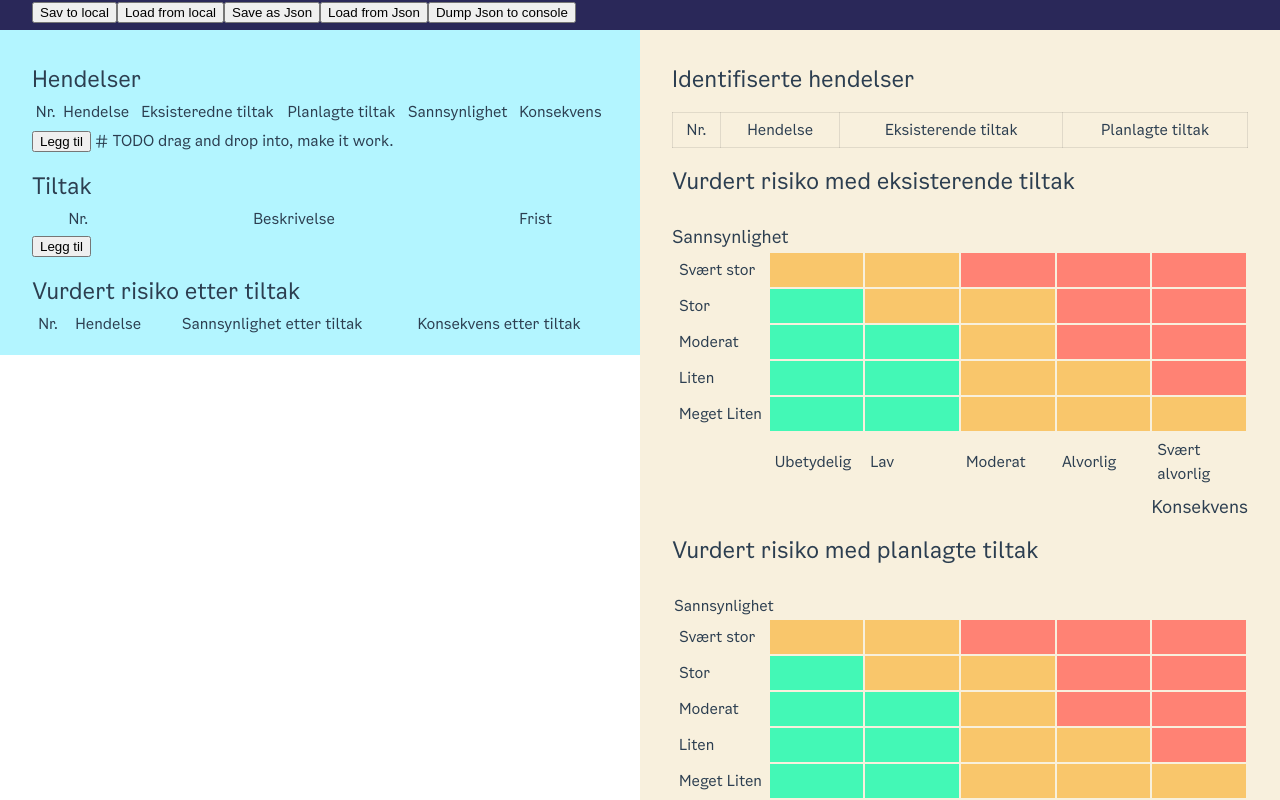
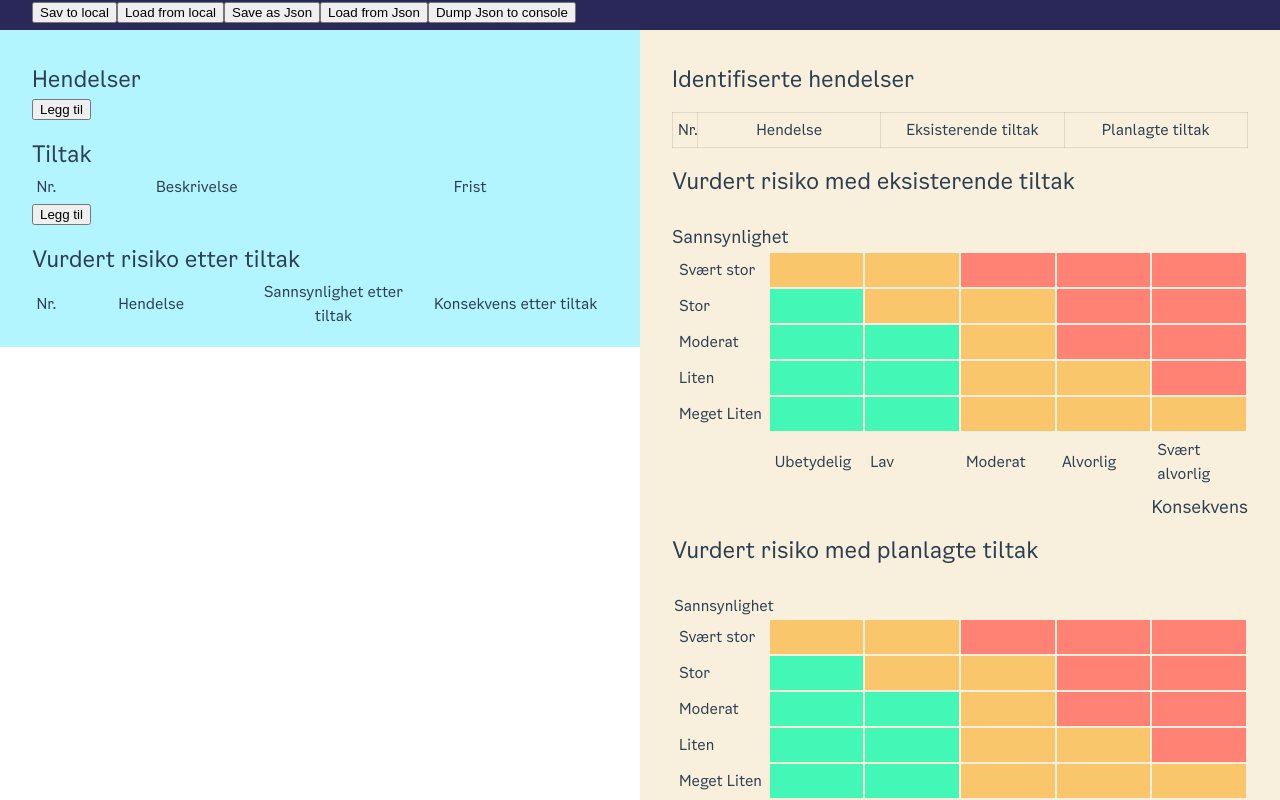
Before and after one commit to oslokommune/rosinator, a Vue app: page / in a window 1280 px wide. Shown: the top 800 px of the page. Built offline with nearby package versions, Linux system fonts and the light colour scheme.

Commit message:
Checkpoint

```diff
--- a/src/App.vue
+++ b/src/App.vue
@@ -79,37 +79,36 @@ export default {
   <div id="edit" class="edit">
   <h2>Hendelser</h2>
 
-  <table>
+    <table v-for="(hendelse, index) in hendelser">
       <tr>
-      <th>Nr.</th>
+        <th style="width: 25px">Nr.</th>
         <th>Hendelse</th>
         <th>Eksisteredne tiltak</th>
         <th>Planlagte tiltak</th>
-      <th>Sannsynlighet</th>
-      <th>Konsekvens</th>
       </tr>
-    <tr v-for="(hendelse, index) in hendelser">
+      <tr>
         <td>{{ index + 1 }}</td>
         <td><textarea class="medium-text" v-model="hendelse.hendelse"></textarea></td>
         <td><textarea class="medium-text" v-model="hendelse.situasjon"> </textarea></td>
         <td><textarea class="medium-text" v-model="hendelse.action"></textarea></td>
-      <td><MatrixTableEdit v-if="!hendelse.sannsynlighet && !hendelse.konsekvens" :hendelse="hendelse"></MatrixTableEdit></td>
-
-      <td><button @click="hendelser.splice(hendelser.indexOf(hendelse), 1)">X</button></td>
-
+        <td>
+          <button v-if="hendelse.sannsynlighet && hendelse.konsekvens" @click="hendelse.update = true;">Endre risiko</button>
+          <button @click="hendelser.splice(hendelser.indexOf(hendelse), 1)">X</button>
+        </td>
       </tr>
       <tr>
+        <td></td>
+        <td><MatrixTableEdit v-if="(!hendelse.sannsynlighet && !hendelse.konsekvens) || hendelse.update" :hendelse="hendelse" :index="index"></MatrixTableEdit>
+        </td>
+
       </tr>
     </table>
 
     <button @click="pushHendelse">Legg til</button>
 
-    # TODO drag and drop into, make it work.
-
-
     <h2>Tiltak</h2>
     <table>
-      <th>Nr.</th>
+      <th style="width: 25px;">Nr.</th>
       <th>Beskrivelse</th>
       <th>Frist</th>
       <tr v-for="(tiltak, index) in tiltak">
@@ -124,7 +123,7 @@ export default {
     <h2>Vurdert risiko etter tiltak</h2>
     <table>
       <tr>
-        <th>Nr.</th>
+        <th style="width: 25px;">Nr.</th>
         <th>Hendelse</th>
         <th>Sannsynlighet etter tiltak</th>
         <th>Konsekvens etter tiltak</th>
@@ -162,7 +161,7 @@ export default {
 <h2>Identifiserte hendelser</h2>
     <table class="data">
       <tr>
-        <th>Nr. </th>
+        <th style="width: 25px;">Nr. </th>
         <th>Hendelse</th>
         <th>Eksisterende tiltak</th>
         <th>Planlagte tiltak</th>
--- a/src/assets/main.css
+++ b/src/assets/main.css
@@ -39,14 +39,20 @@ ul.comma-list {
   content: "";
 }
 
-table.matrix  {
+table  {
   table-layout: fixed;
   width : 100%;
 }
+
 table.matrix td {
   overflow: hidden;
-  padding: 5px
+  padding: 5px;
 }
+
+table.matrix_add {
+  min-width: 700px;
+}
+
 td.yellow {
   /*background: var(--color-yellow);*/
   background-color: #f9c66b;
--- a/src/components/MatrixTableEdit.vue
+++ b/src/components/MatrixTableEdit.vue
@@ -1,16 +1,12 @@
 <template>
-  <h3>Sannsynlighet</h3>
-  <table class="matrix">
+  <table class="matrix_add">
     <tr>
       <td>Svært stor</td>
       <td class="yellow">
         <ul class="comma-list">
-          <template v-for="(hendelse, index) in hendelser">
             <li v-if="hendelse.sannsynlighet === '5' && hendelse.konsekvens === '1'">
-                {{ index + 1 }}
+              🎂
             </li>
-          </template>
-
           <button @click="pushHendelse('5','1')">  ADD   </button>
         </ul>
       </td>
@@ -276,22 +272,19 @@
       <td>Svært alvorlig</td>
     </tr>
   </table>
-  <h3 style="float:right">Konsekvens</h3>
 </template>
 <script>
 export default {
   name: 'MatrixTableEdit',
   props: {
     hendelse : {},
+    index : ''
   },
   methods: {
     pushHendelse(sannsynlighet, konsekvens) {
-      console.log("CLICKY!?!");
-      console.log(this.hendelse);
-      console.log(sannsynlighet);
-      console.log(konsekvens);
       this.hendelse.sannsynlighet = sannsynlighet;
       this.hendelse.konsekvens = konsekvens;
+      this.hendelse.update = false;
     },
   }
 }
--- a/src/components/MatrixTableEtter.vue
+++ b/src/components/MatrixTableEtter.vue
@@ -273,8 +273,6 @@ export default {
         // Select the table content
         range.selectNode(table);
 
-        // make a copy of table outside of dom
-
         // set td style border to 1px solid black
         var tds = table.getElementsByTagName('td');
         for (var i = 0; i < tds.length; i++) {
@@ -298,14 +296,11 @@ export default {
         // Execute the "copy" command
         document.execCommand('copy');
 
-        // copy without using deprecated execCommand
-        // https://stackoverflow.com/questions/49236100/alternative-for-execcommandcopy
+        var tds = table.getElementsByTagName('td');
+        for (var i = 0; i < tds.length; i++) {
+          tds[i].style.border = '';
 
-      var tds = table.getElementsByTagName('td');
-      for (var i = 0; i < tds.length; i++) {
-        tds[i].style.border = '';
-
-      }
+        }
 
         // Clear the selection
         selection.removeAllRanges();
```
Also changed, not shown: 1 other file (tests, documents, lock files or other folders). Lines whose indentation alone changed are shown as unchanged.
